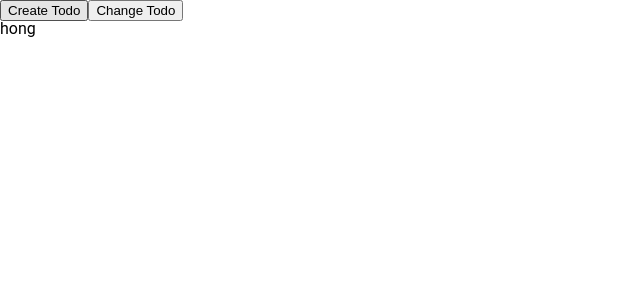
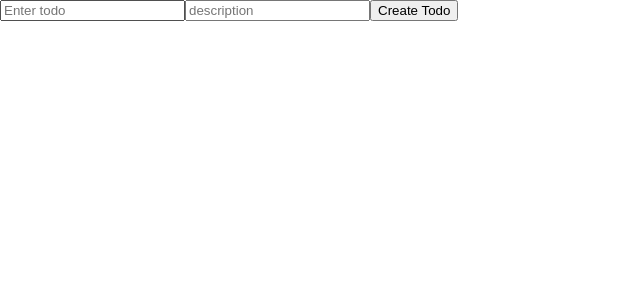
Before and after one commit to sunha-shin/todolist, a React (Create React App) app: page / in a window 1280 px wide. Shown: the top 300 px of the page, without its empty margins (0-640 px from the left). Built offline with nearby package versions, Linux system fonts and the light colour scheme.

Commit message:
Add create todo action

```diff
--- a/src/redux/todo/todoAction.ts
+++ b/src/redux/todo/todoAction.ts
@@ -1,18 +1,11 @@
 import { TODO_ACTION } from 'service/const/actionConst';
-import { CreateTodoAction, ChangeNameAction } from './todoAction.interface';
+import { CreateTodoAction } from './todoAction.interface';
+import { Todo } from 'service/model/Todo';
+const { CREATE_TODO } = TODO_ACTION;
 
-const { CREATE_TODO, CHANGE_NAME } = TODO_ACTION;
-
-export const createTodo = (title: string): CreateTodoAction => {
+export const createTodo = (todo: Partial<Todo>): CreateTodoAction => {
   return {
     type: CREATE_TODO,
-    payload: title,
+    payload: todo,
   };
 };
-
-export const changeName = (name: string): ChangeNameAction => {
-  return {
-    type: CHANGE_NAME,
-    payload: name,
-  };
-};
--- a/src/redux/todo/todoReducer.ts
+++ b/src/redux/todo/todoReducer.ts
@@ -2,16 +2,14 @@ import { Reducer } from 'redux';
 import { Todo } from 'service/model/Todo';
 import { TODO_ACTION } from 'service/const/actionConst';
 import { TodoActionTypes } from './todoAction.interface';
-const { CREATE_TODO, CHANGE_NAME } = TODO_ACTION;
+const { CREATE_TODO } = TODO_ACTION;
 
 interface TodoStateType {
   todoList: Todo[];
-  name: string;
 }
 
 const INITIAL_STATE: TodoStateType = {
   todoList: [],
-  name: 'hong',
 };
 
 const todoReducer: Reducer<TodoStateType, TodoActionTypes> = (
@@ -22,12 +20,7 @@ const todoReducer: Reducer<TodoStateType, TodoActionTypes> = (
     case CREATE_TODO:
       return {
         ...state,
-        todoList: [{ id: '1', title: action.payload }],
-      };
-    case CHANGE_NAME:
-      return {
-        ...state,
-        name: action.payload,
+        todoList: [...state.todoList, action.payload],
       };
     default:
       return {
--- a/src/service/const/actionConst.ts
+++ b/src/service/const/actionConst.ts
@@ -1,4 +1,3 @@
 export const TODO_ACTION = {
   CREATE_TODO: 'CREATE_TODO',
-  CHANGE_NAME: 'CHANGE_NAME',
 };
--- a/src/service/model/Todo.ts
+++ b/src/service/model/Todo.ts
@@ -1,6 +1,6 @@
 export interface Todo {
   id: string;
   title: string;
-  desc?: string;
+  desc?: string | number;
   isCompleted?: boolean;
 }
--- /dev/null
+++ b/src/service/util/nanoid.ts
@@ -0,0 +1,6 @@
+import { customAlphabet } from 'nanoid';
+
+export const nanoid = () => {
+  const id = customAlphabet('012abc', 6);
+  return id;
+};
--- a/src/view/component/common/input/Input.tsx
+++ b/src/view/component/common/input/Input.tsx
@@ -1,10 +1,9 @@
 import React from 'react';
-import './Input.css';
 
 export interface IInputProps {
   type?: string;
   name: string;
-  value: string | number;
+  value?: string | number;
   placeholder?: string;
   onChange: (e: React.ChangeEvent<HTMLInputElement>) => void;
   dataTestId: string;
--- /dev/null
+++ b/src/view/component/todo/CreateTodo.interface.ts
@@ -0,0 +1,6 @@
+export interface ICreateTodo {
+  id?: string | number;
+  title?: string | number;
+  // desc?: string | number;
+  isCompleted?: boolean;
+}
--- a/src/view/component/todo/CreateTodo.tsx
+++ b/src/view/component/todo/CreateTodo.tsx
@@ -1,27 +1,52 @@
-import React from 'react';
-import { createTodo, changeName } from 'redux/todo/todoAction';
-import { useAppSelector, useAppDispatch } from 'service/store';
+import { useState } from 'react';
+import { useAppDispatch, useAppSelector } from 'service/store';
+import Input from '../common/input/Input';
+import { Todo } from 'service/model/Todo';
+import { nanoid } from 'nanoid';
+import { createTodo } from 'redux/todo/todoAction';
 
 const CreateTodo = () => {
   const dispatch = useAppDispatch();
-  const { todoList, name } = useAppSelector((state) => state.todoReducer);
-  console.log(todoList);
+  // const { todoList } = useAppSelector((state) => state.todoReducer);
+
+  const [createTodoInput, setCreateTodoInput] = useState<Partial<Todo>>({
+    title: '',
+    desc: '',
+  });
+
+  const onChange = (e: React.ChangeEvent<HTMLInputElement>) => {
+    const { value, name } = e.target;
+    setCreateTodoInput({ ...createTodoInput, [name]: value });
+  };
 
   const onClick = () => {
-    // const todo = useAppDispatch(createTodo(''));
-    dispatch(createTodo('hello'));
-    // console.log(todo);
-  };
-
-  const onClickChange = () => {
-    dispatch(changeName('shin'));
+    // validation
+    if (!createTodoInput.title) {
+      alert('Enter title');
+      return;
+    }
+    dispatch(createTodo({ ...createTodoInput, id: nanoid(), isCompleted: false }));
   };
 
   return (
     <div>
+      <Input
+        type={'text'}
+        name={'title'}
+        value={createTodoInput.title}
+        placeholder={'Enter todo'}
+        onChange={onChange}
+        dataTestId={'data1'}
+      />
+      <Input
+        type={'text'}
+        name={'desc'}
+        value={createTodoInput.desc}
+        placeholder={'description'}
+        onChange={onChange}
+        dataTestId={'data2'}
+      />
       <button onClick={onClick}>Create Todo</button>
-      <button onClick={onClickChange}>Change Todo</button>
-      <h2>{name}</h2>
     </div>
   );
 };
```
Also changed, not shown: src/redux/todo/todoAction.interface.ts (+4 -9 lines).
